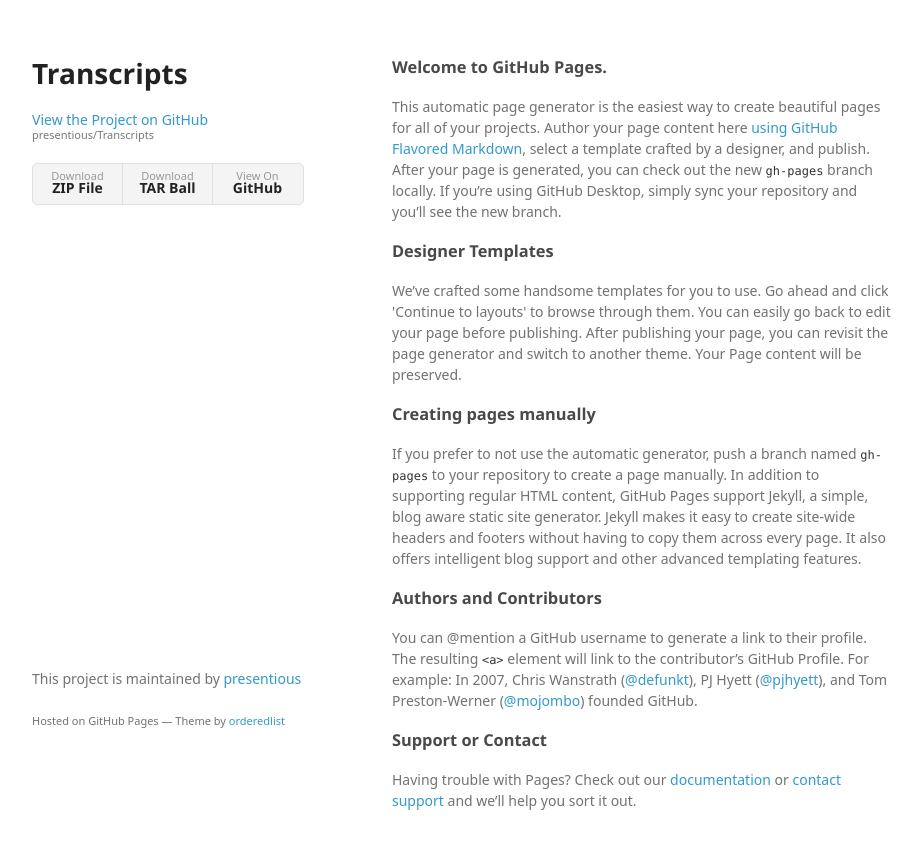
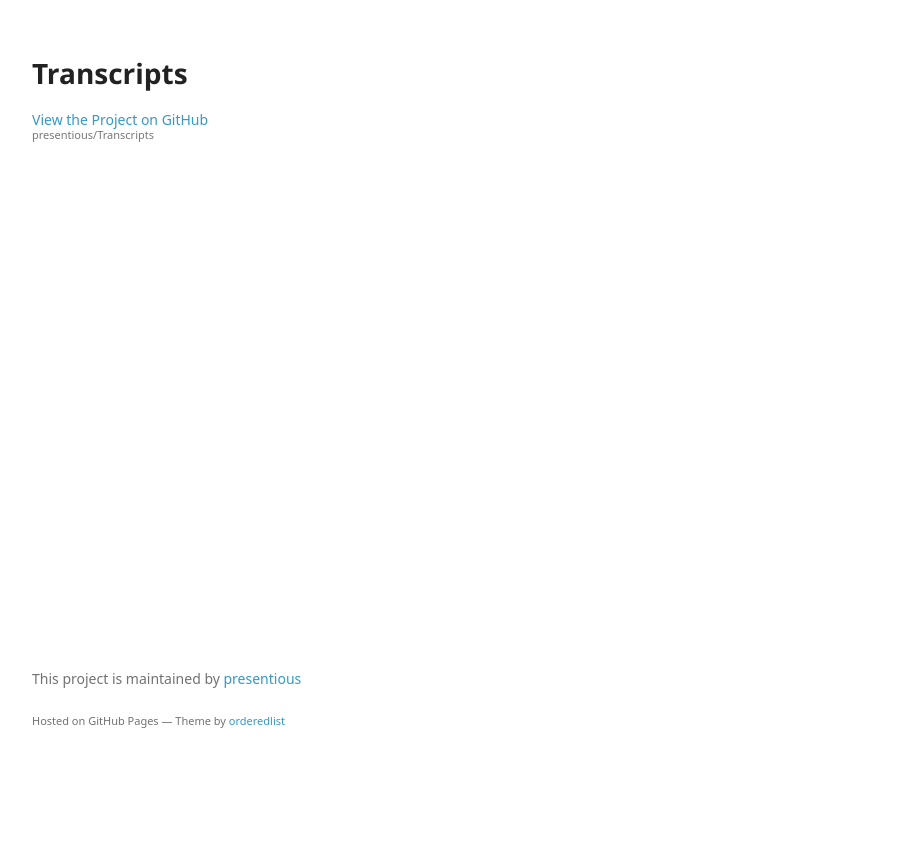
Before and after one commit to presentious/Transcripts, a plain HTML site: page index.html in a window 1280 px wide. Shown: the whole page, without its empty margins (178-1100 px from the left). After the commit the page ends 800 px from the top, so only its background shows below. Drawn offline with Linux system fonts and the light colour scheme; a web font is replaced by a local one.

Commit message:
Update index.html

```diff
--- a/index.html
+++ b/index.html
@@ -17,41 +17,9 @@
       <header>
         <h1>Transcripts</h1>
         <p></p>
-
         <p class="view"><a href="https://github.com/presentious/Transcripts">View the Project on GitHub <small>presentious/Transcripts</small></a></p>
-
-
-        <ul>
-          <li><a href="https://github.com/presentious/Transcripts/zipball/master">Download <strong>ZIP File</strong></a></li>
-          <li><a href="https://github.com/presentious/Transcripts/tarball/master">Download <strong>TAR Ball</strong></a></li>
-          <li><a href="https://github.com/presentious/Transcripts">View On <strong>GitHub</strong></a></li>
-        </ul>
       </header>
       <section>
-        <h3>
-<a id="welcome-to-github-pages" class="anchor" href="#welcome-to-github-pages" aria-hidden="true"><span aria-hidden="true" class="octicon octicon-link"></span></a>Welcome to GitHub Pages.</h3>
-
-<p>This automatic page generator is the easiest way to create beautiful pages for all of your projects. Author your page content here <a href="https://guides.github.com/features/mastering-markdown/">using GitHub Flavored Markdown</a>, select a template crafted by a designer, and publish. After your page is generated, you can check out the new <code>gh-pages</code> branch locally. If you’re using GitHub Desktop, simply sync your repository and you’ll see the new branch.</p>
-
-<h3>
-<a id="designer-templates" class="anchor" href="#designer-templates" aria-hidden="true"><span aria-hidden="true" class="octicon octicon-link"></span></a>Designer Templates</h3>
-
-<p>We’ve crafted some handsome templates for you to use. Go ahead and click 'Continue to layouts' to browse through them. You can easily go back to edit your page before publishing. After publishing your page, you can revisit the page generator and switch to another theme. Your Page content will be preserved.</p>
-
-<h3>
-<a id="creating-pages-manually" class="anchor" href="#creating-pages-manually" aria-hidden="true"><span aria-hidden="true" class="octicon octicon-link"></span></a>Creating pages manually</h3>
-
-<p>If you prefer to not use the automatic generator, push a branch named <code>gh-pages</code> to your repository to create a page manually. In addition to supporting regular HTML content, GitHub Pages support Jekyll, a simple, blog aware static site generator. Jekyll makes it easy to create site-wide headers and footers without having to copy them across every page. It also offers intelligent blog support and other advanced templating features.</p>
-
-<h3>
-<a id="authors-and-contributors" class="anchor" href="#authors-and-contributors" aria-hidden="true"><span aria-hidden="true" class="octicon octicon-link"></span></a>Authors and Contributors</h3>
-
-<p>You can @mention a GitHub username to generate a link to their profile. The resulting <code>&lt;a&gt;</code> element will link to the contributor’s GitHub Profile. For example: In 2007, Chris Wanstrath (<a href="https://github.com/defunkt" class="user-mention">@defunkt</a>), PJ Hyett (<a href="https://github.com/pjhyett" class="user-mention">@pjhyett</a>), and Tom Preston-Werner (<a href="https://github.com/mojombo" class="user-mention">@mojombo</a>) founded GitHub.</p>
-
-<h3>
-<a id="support-or-contact" class="anchor" href="#support-or-contact" aria-hidden="true"><span aria-hidden="true" class="octicon octicon-link"></span></a>Support or Contact</h3>
-
-<p>Having trouble with Pages? Check out our <a href="https://help.github.com/pages">documentation</a> or <a href="https://github.com/contact">contact support</a> and we’ll help you sort it out.</p>
       </section>
       <footer>
         <p>This project is maintained by <a href="https://github.com/presentious">presentious</a></p>
```
